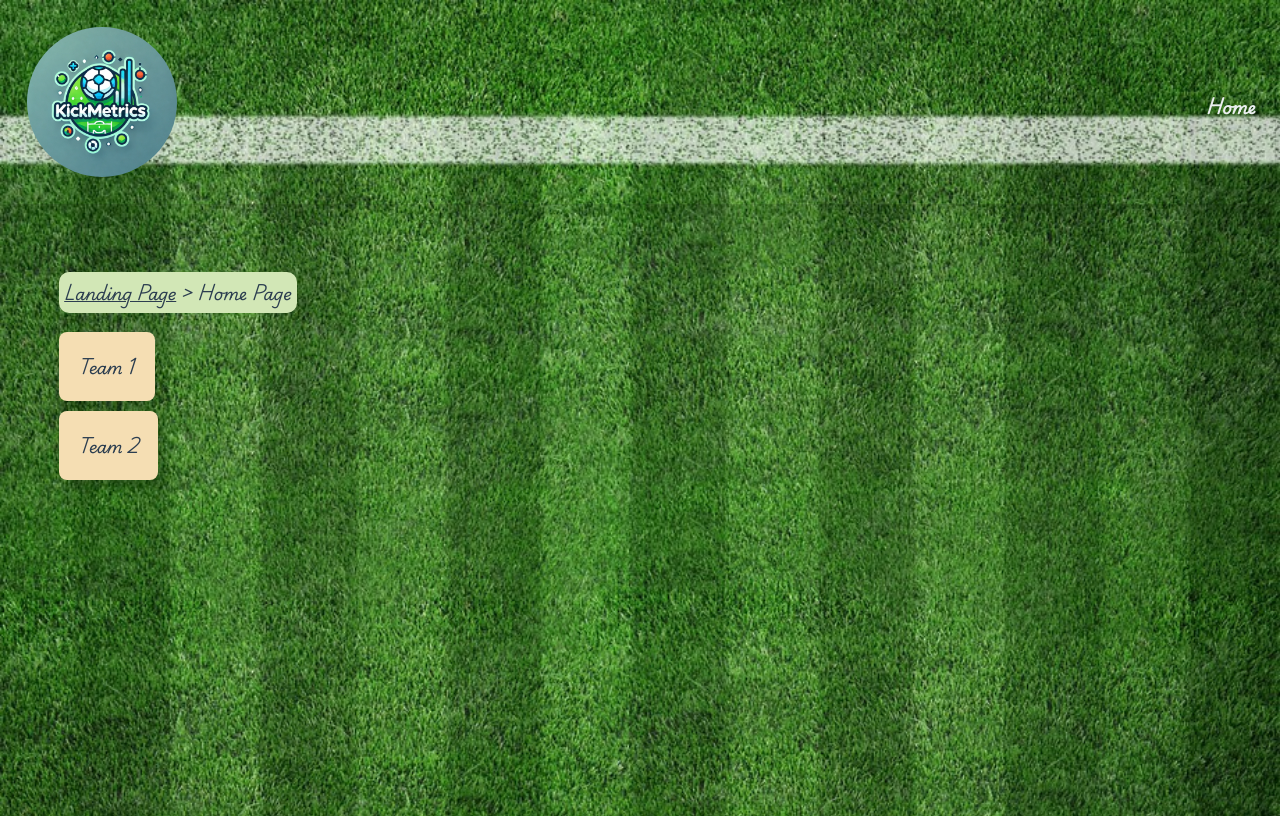
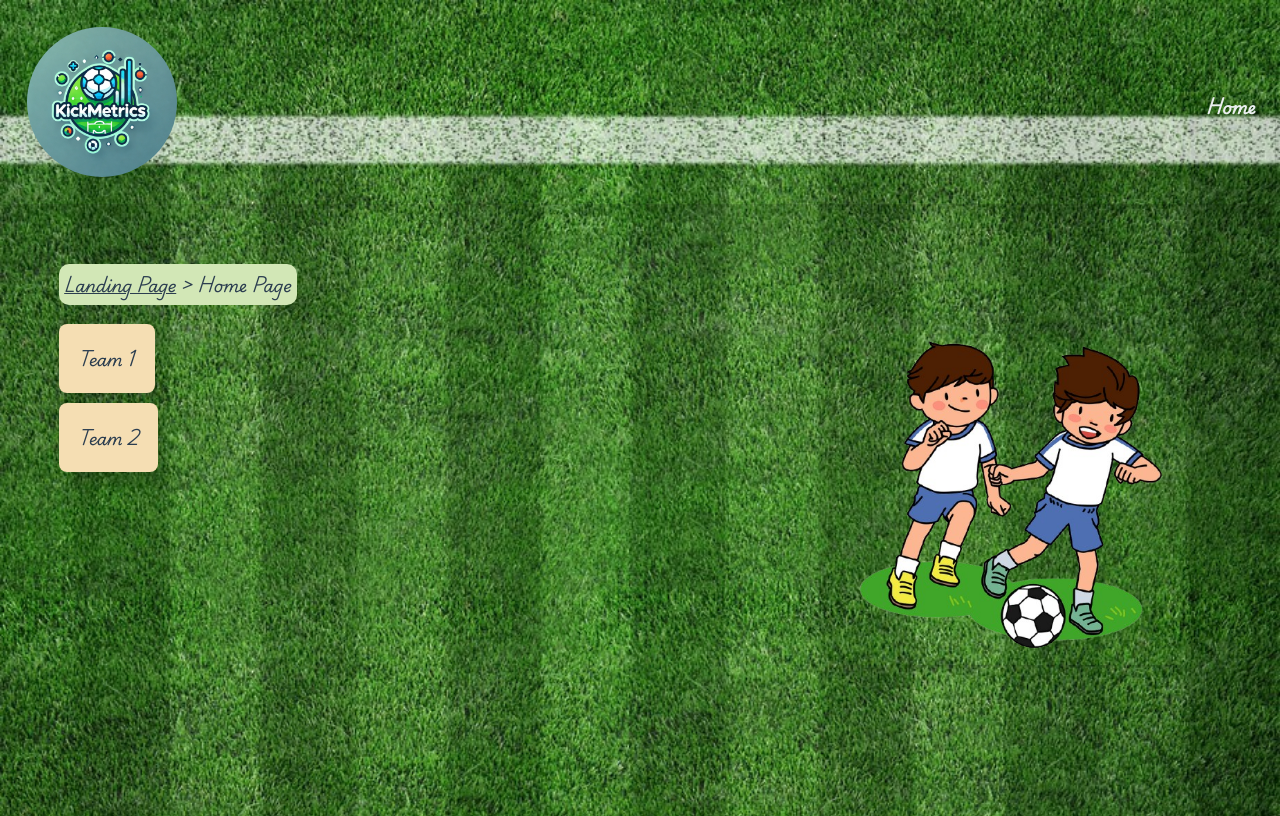
Before and after one commit to sameersingh22/kick-metrics, a React (Vite) app: page /home in a window 1280 px wide. Built offline with nearby package versions, Linux system fonts and the light colour scheme; no server answers.

Commit message:
Added image for HomePage

```diff
--- a/src/pages/HomePage/HomePage.jsx
+++ b/src/pages/HomePage/HomePage.jsx
@@ -1,6 +1,7 @@
 import React from "react";
 import { Link } from "react-router-dom";
 import './HomePage.scss';
+import SoccerTeam from '../../assets/images/soccer-team.png';
 
 function HomePage() {
     return (
@@ -9,12 +10,15 @@ function HomePage() {
                 <Link to="/">Landing Page</Link> &gt; Home Page
             </p>
             <div className="home-page__teams">
-                <div className="home-page__card">
-                    <Link className="teamlink" to="/teams/1">Team 1</Link>
+                <div className="home-page__teams-content">
+                    <div className="home-page__card">
+                        <Link className="teamlink" to="/teams/1">Team 1</Link>
+                    </div>
+                    <div className="home-page__card">
+                        <Link className="teamlink" to="/teams/2">Team 2</Link>
+                    </div>
                 </div>
-                <div className="home-page__card">
-                    <Link className="teamlink" to="/teams/2">Team 2</Link>
-                </div>
+                <img src={SoccerTeam} alt="Soccer Team" className="home-page__image" />
             </div>
         </div>
     );
--- a/src/pages/HomePage/HomePage.scss
+++ b/src/pages/HomePage/HomePage.scss
@@ -1,5 +1,6 @@
 @import "../../styles/variables";
 @import "../../styles/mixins";
+
 .home-page {
   padding: $spacing-base;
 
@@ -20,8 +21,22 @@
 
   .home-page__teams {
     display: flex;
-    flex-direction: column;
-    gap: $spacing-small;
+    align-items: flex-start;
+    gap: $spacing-base;
+    justify-content: space-between;
+
+    .home-page__teams-content {
+      display: flex;
+      flex-direction: column;
+      gap: $spacing-small;
+    }
+
+    .home-page__image {
+      width: 350px;
+      height: auto;
+      border-radius: $border-radius;
+      box-shadow: $box-shadow;
+    }
   }
 
   .home-page__card {
--- a/src/styles/main.scss
+++ b/src/styles/main.scss
@@ -19,3 +19,7 @@ body {
     background-size: cover;
     font-family: $font-custom;
 }
+
+P {
+    margin-block-start: 0.5rem;
+}
```
Also changed, not shown: src/assets/images/soccer-team.png, src/assets/images/soccer-team2.png (added).
